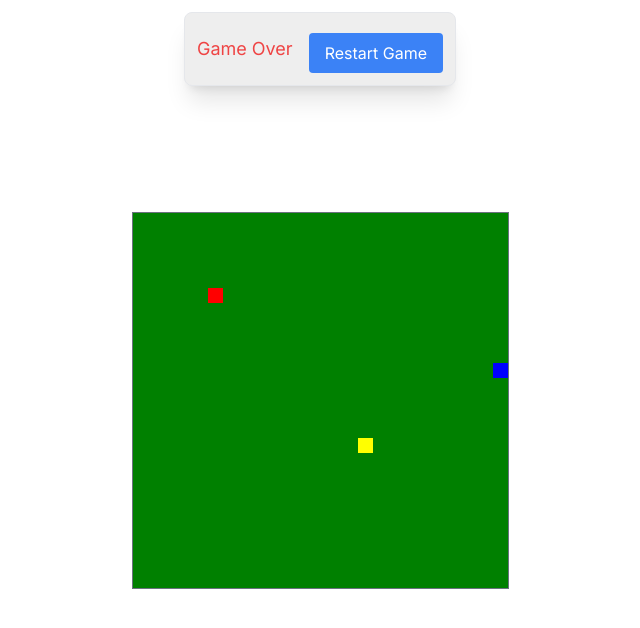
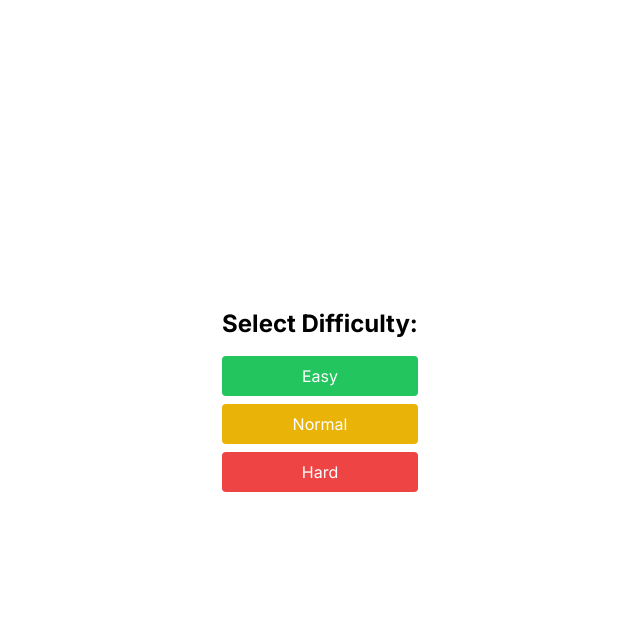
Before and after one commit to DonSanoj/Mini-Games-Collection, a Next.js app: page /SnakeGame in a window 1280 px wide. Shown: the top 628 px of the page, without its empty margins (320-960 px from the left). Built offline with nearby package versions, Linux system fonts and the light colour scheme.

Commit message:
Create snake game mode and floating status box

```diff
--- a/src/components/SnakeGame/SnakeGame.js
+++ b/src/components/SnakeGame/SnakeGame.js
@@ -1,6 +1,6 @@
 'use client'
 
-import { useEffect, useRef, useState } from "react";
+import React, { useEffect, useRef, useState } from "react";
 
 export default function SnakeGame() {
     const canvasRef = useRef(null);
@@ -10,11 +10,58 @@ export default function SnakeGame() {
     const [direction, setDirection] = useState({ x: 1, y: 0 });
     const [speed, setSpeed] = useState(80);  // Adjusted for smoother movement
     const [gameOver, setGameOver] = useState(false);
-    const gridSize = 25;
-    const cellSize = 15;  // Increased cell size for larger snake, food, and bombs
-    const maxBombs = 7;
+    const [difficulty, setDifficulty] = useState(null);
+    const [gameStarted, setGameStarted] = useState(false);
+
+    const [gridSize, setGridSize] = useState(25);
+    const [cellSize, setCellSize] = useState(15);
+    const [maxBombs, setMaxBombs] = useState(6);
+
+    //Floating Status Box Start
+    const [showFloatingBox, setShowFloatingBox] = useState(true);
+    const [position, setPosition] = useState({ top: '20px', left: '20px' });
+    const [dragging, setDragging] = useState(false);
+    const [offset, setOffset] = useState({ x: 0, y: 0 });
+
+    const handleMouseDown = (event) => {
+        setDragging(true);
+        setOffset({
+            x: event.clientX - parseInt(position.left, 10),
+            y: event.clientY - parseInt(position.top, 10)
+        });
+    };
+
+    const handleMouseMove = (event) => {
+        if (dragging) {
+            setPosition({
+                top: `${event.clientY - offset.y}px`,
+                left: `${event.clientX - offset.x}px`
+            });
+        }
+    };
+
+    const handleMouseUp = () => {
+        setDragging(false);
+    };
+
+    React.useEffect(() => {
+        if (dragging) {
+            window.addEventListener('mousemove', handleMouseMove);
+            window.addEventListener('mouseup', handleMouseUp);
+        } else {
+            window.removeEventListener('mousemove', handleMouseMove);
+            window.removeEventListener('mouseup', handleMouseUp);
+        }
+
+        return () => {
+            window.removeEventListener('mousemove', handleMouseMove);
+            window.removeEventListener('mouseup', handleMouseUp);
+        };
+    }, [dragging, offset]);
+    //Floating Status Box End
 
     useEffect(() => {
+        if (!gameStarted) return;
         const canvas = canvasRef.current;
         const context = canvas.getContext("2d");
 
@@ -74,30 +121,44 @@ export default function SnakeGame() {
 
             // Clear canvas and fill with background color
             context.clearRect(0, 0, canvas.width, canvas.height);
-            context.fillStyle = "green";
+            context.fillStyle = "#A8C9A7";
             context.fillRect(0, 0, canvas.width, canvas.height);
 
             // Draw the snake
-            context.fillStyle = "blue";
-            newSnake.forEach(segment => {
+            newSnake.forEach((segment, index) => {
+                context.fillStyle = index === 0 ? "darkblue" : "blue"; // Different color for head
                 context.fillRect(segment.x * cellSize, segment.y * cellSize, cellSize, cellSize);
+                if (index === 0) {
+                    context.fillStyle = "white"; // Add eyes for the snake head
+                    context.fillRect(segment.x * cellSize + 3, segment.y * cellSize + 3, 2, 2); // Left eye
+                    context.fillRect(segment.x * cellSize + 10, segment.y * cellSize + 3, 2, 2); // Right eye
+                }
             });
 
             // Draw the food
-            context.fillStyle = "yellow";
-            context.fillRect(food.x * cellSize, food.y * cellSize, cellSize, cellSize);
+            context.fillStyle = "red";
+            context.beginPath();
+            context.arc(food.x * cellSize + cellSize / 2, food.y * cellSize + cellSize / 2, cellSize / 2, 0, Math.PI * 2, false);
+            context.closePath();
+            context.fill();
+
+            // Draw the apple stem
+            context.fillStyle = "green";
+            context.fillRect(food.x * cellSize + cellSize / 2 - 2, food.y * cellSize - 4, 4, 8); // Stem
 
             // Draw the bombs
-            context.fillStyle = "red";
+            context.fillStyle = "black";
             bombs.forEach(bomb => {
-                context.fillRect(bomb.x * cellSize, bomb.y * cellSize, cellSize, cellSize);
+                context.beginPath();
+                context.arc(bomb.x * cellSize + cellSize / 2, bomb.y * cellSize + cellSize / 2, cellSize / 2, 0, 2 * Math.PI);
+                context.fill();
             });
         };
 
         const intervalId = setInterval(updateGame, speed);
 
         return () => clearInterval(intervalId);
-    }, [snake, direction, food, bombs, gameOver, speed]);
+    }, [snake, direction, food, bombs, gameOver, speed, gridSize, cellSize, maxBombs, gameStarted]);
 
     const handleKeyDown = (e) => {
         switch (e.key) {
@@ -119,18 +180,95 @@ export default function SnakeGame() {
     };
 
     useEffect(() => {
+        if (gameStarted) {
             window.addEventListener("keydown", handleKeyDown);
             return () => window.removeEventListener("keydown", handleKeyDown);
-    }, [direction]);
+        }
+    }, [direction, gameStarted]);
+
+    const startGame = (selectedDifficulty) => {
+        switch (selectedDifficulty) {
+            case "easy":
+                setGridSize(30);
+                setCellSize(15);
+                setMaxBombs(4);
+                break;
+            case "normal":
+                setGridSize(25);
+                setCellSize(18);
+                setMaxBombs(6);
+                break;
+            case "hard":
+                setGridSize(20);
+                setCellSize(20);
+                setMaxBombs(8);
+                break;
+            default:
+                break;
+        }
+        setGameStarted(true);
+    };
 
     return (
         <div className="flex flex-col items-center justify-center h-screen">
+            {!gameStarted ? (
+                <div className="text-center">
+                    <h1 className="text-2xl font-bold mb-4">Select Difficulty:</h1>
+                    <div className="flex flex-col space-y-2">
+                        <button
+                            className="px-4 py-2 bg-green-500 text-white rounded"
+                            onClick={() => startGame("easy")}
+                        >
+                            Easy
+                        </button>
+                        <button
+                            className="px-4 py-2 bg-yellow-500 text-white rounded"
+                            onClick={() => startGame("normal")}
+                        >
+                            Normal
+                        </button>
+                        <button
+                            className="px-4 py-2 bg-red-500 text-white rounded"
+                            onClick={() => startGame("hard")}
+                        >
+                            Hard
+                        </button>
+                    </div>
+                </div>
+            ) : (
+                <div>
                     <canvas
                         ref={canvasRef}
-                width={gridSize * cellSize}  // Larger canvas size to accommodate larger grid cells
+                        width={gridSize * cellSize}
                         height={gridSize * cellSize}
                         className="border border-gray-500"
                     />
+
+                    {showFloatingBox && (
+                        <div
+                            style={{
+                                position: 'fixed',
+                                top: position.top,
+                                left: position.left,
+                                backgroundColor: '#fff',
+                                borderRadius: '10px',
+                                boxShadow: '0 4px 8px rgba(0, 0, 0, 0.2)',
+                                padding: '15px',
+                                zIndex: 1000,
+                                width: '250px',
+                                maxWidth: '300px',
+                                display: 'flex',
+                                flexDirection: 'column',
+                                alignItems: 'center',
+                                cursor: dragging ? 'grabbing' : 'grab',
+                                userSelect: 'none'
+                            }}
+                            onMouseDown={handleMouseDown}
+                        >
+                            <h1>Info</h1>
+                        </div>
+                    )}
+
                     {gameOver && (
                         <div className={`absolute top-3 left-0 w-full flex items-center justify-center bg-opacity-50 z-30 transition-transform duration-700 ease-in-out transform`}>
                             <div className="p-3 bg-[#eee] border rounded-lg shadow-xl text-center flex flex-row gap-4 items-center justify-center">
@@ -152,5 +290,7 @@ export default function SnakeGame() {
                         </div>
                     )}
                 </div>
+            )}
+        </div>
     );
 }
```
Lines whose indentation alone changed are shown as unchanged.
